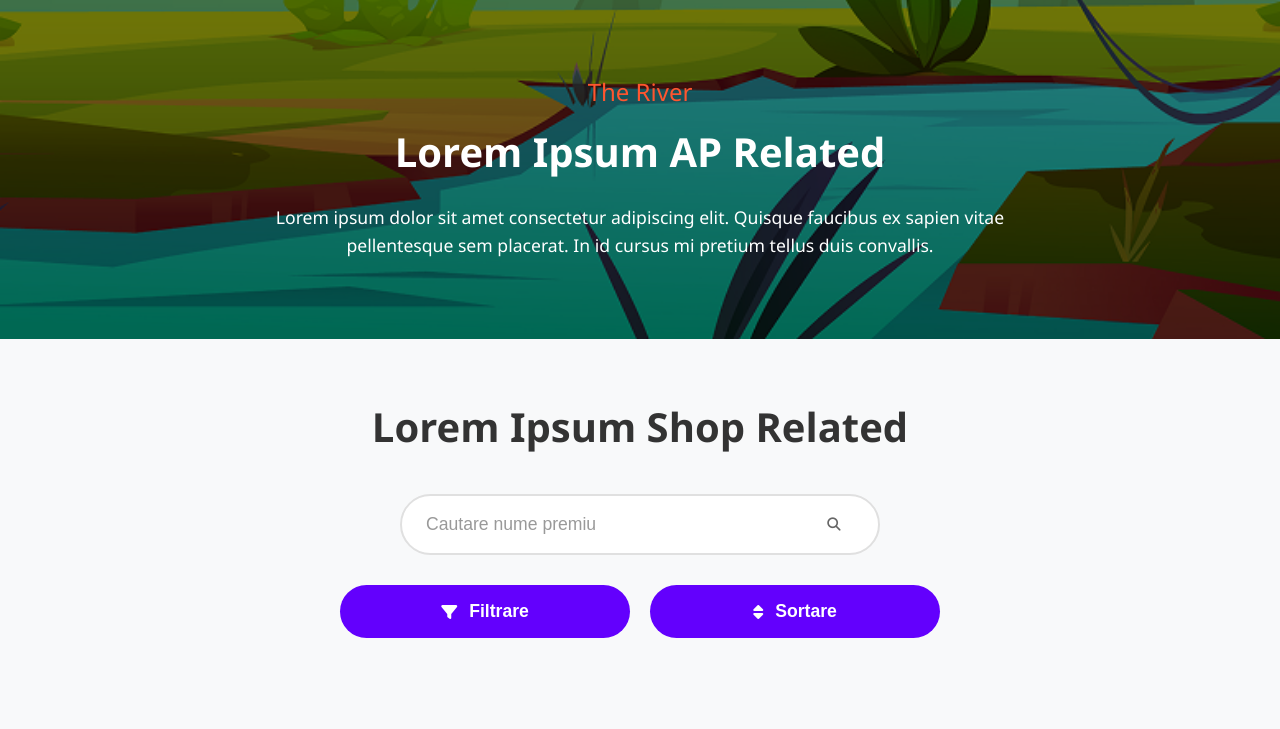
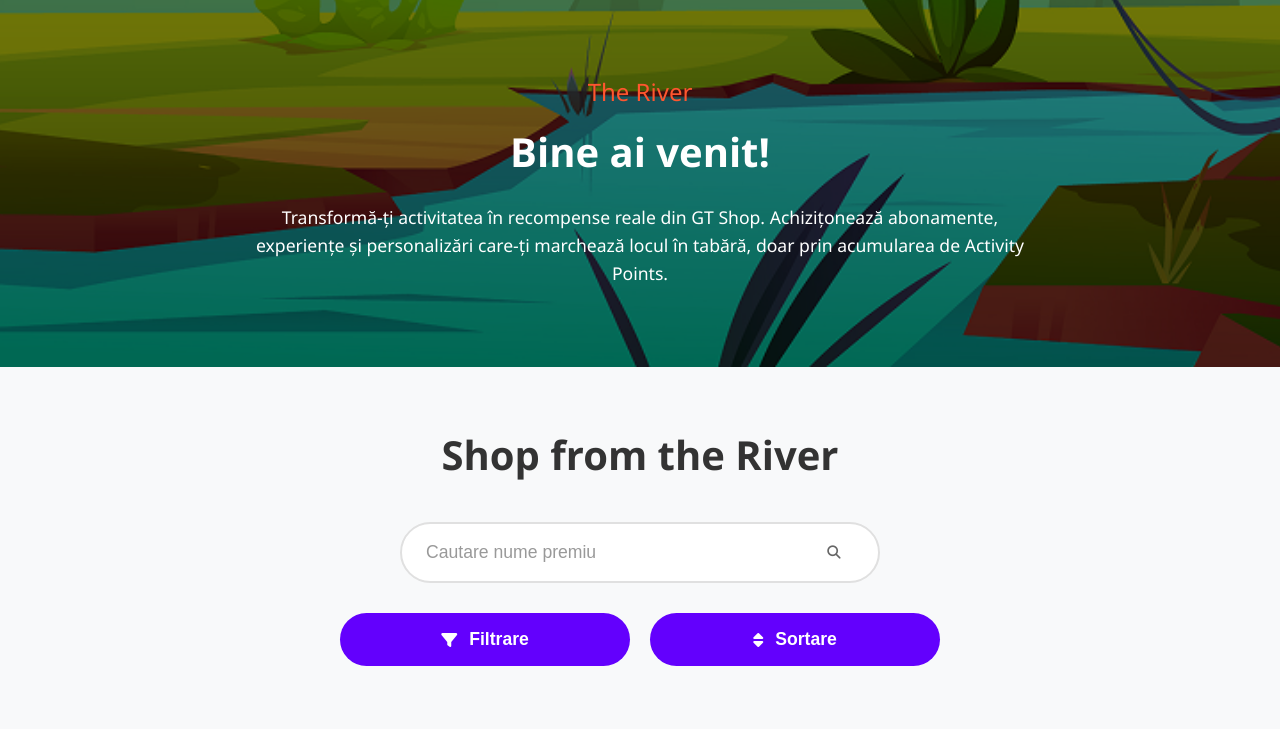
Before and after one commit to RoxanaD01/GT-Shop, a plain HTML site: page index.html in a window 1280 px wide. Shown: the part 71-800 px from the top of the page. Drawn offline with Linux system fonts and the light colour scheme; no server answers.

Commit message:
Update index.html

```diff
--- a/index.html
+++ b/index.html
@@ -57,16 +57,16 @@
 <section class="bazar-section">
   <div class="bazar-content">
     <h3 class="bazar-subtitle">The River</h2>
-    <h1 class="bazar-title">Lorem Ipsum AP Related</h3>
+    <h1 class="bazar-title">Bine ai venit!</h3>
     <p class="bazar-description">
-      Lorem ipsum dolor sit amet consectetur adipiscing elit. Quisque faucibus ex sapien vitae pellentesque sem placerat. In id cursus mi pretium tellus duis convallis.
+      Transformă-ți activitatea în recompense reale din GT Shop. Achizițonează abonamente, experiențe și personalizări care-ți marchează locul în tabără, doar prin acumularea de Activity Points.
     </p>
   </div>
 </section>
 
 <main>
   <section class="search-section">
-    <h2>Lorem Ipsum Shop Related</h2>
+    <h2>Shop from the River</h2>
     <div class="search-bar">
       <input type="text" id="search-input" class="search-input" placeholder="Cautare nume premiu">
       <button class="search-btn">
```
